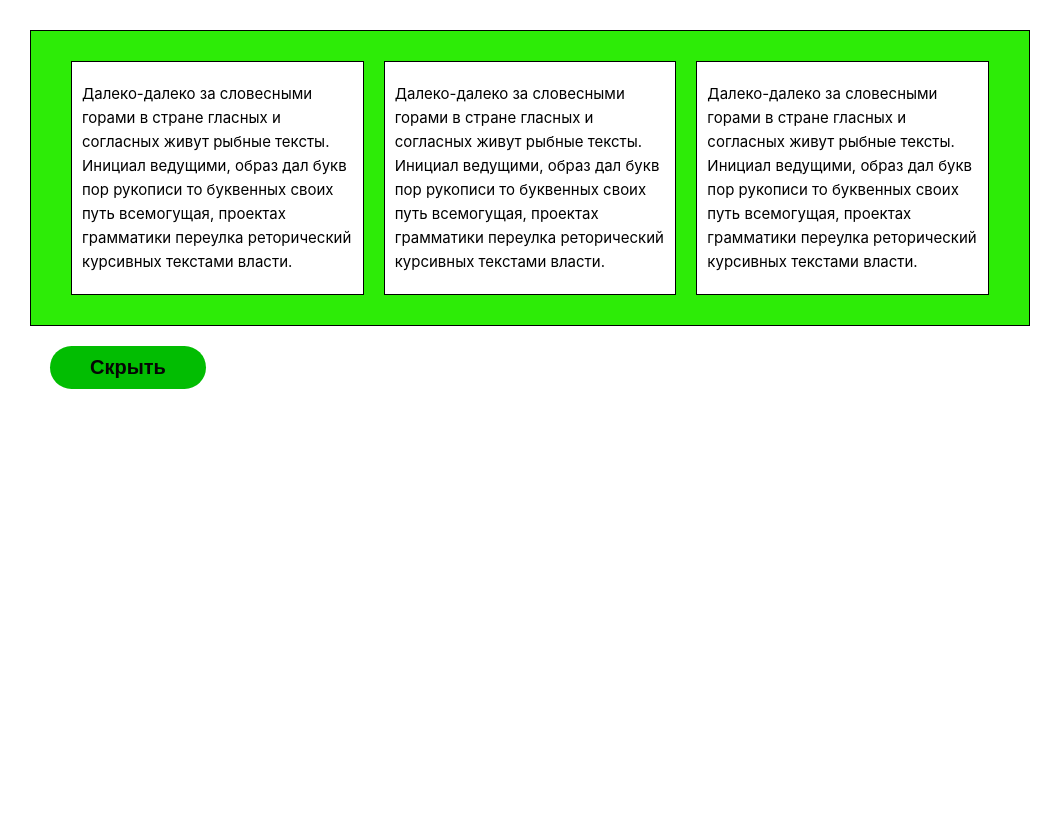
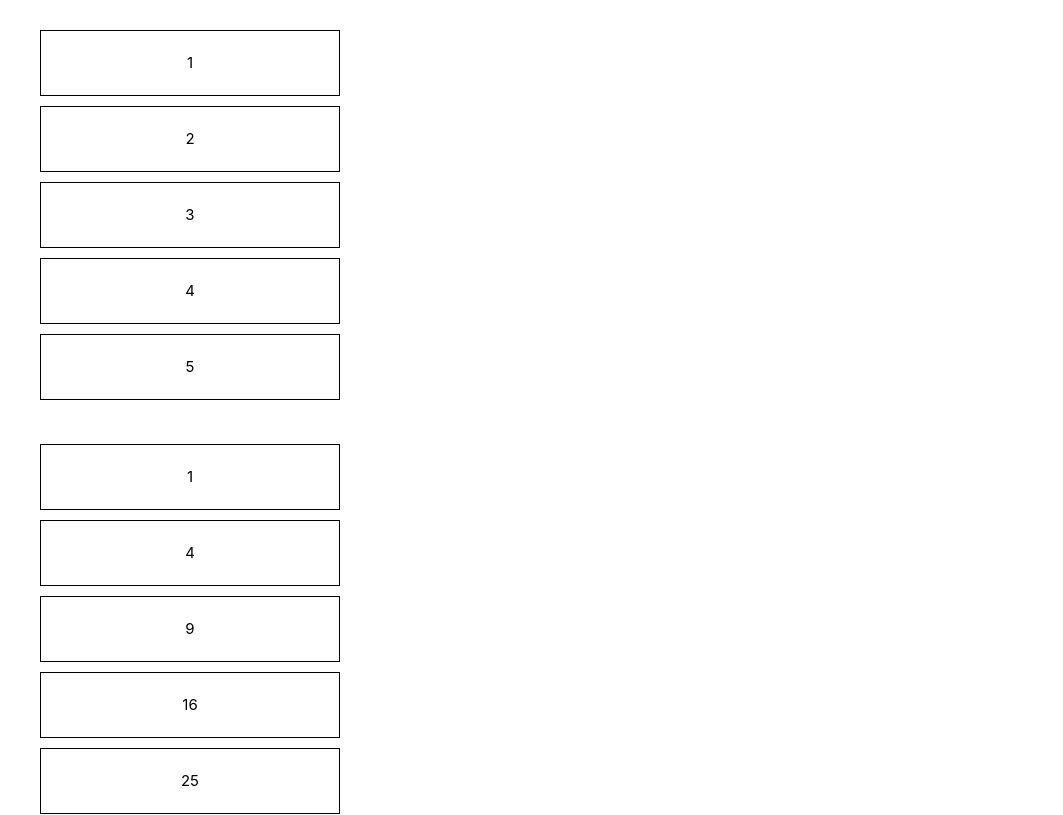
Before and after one commit to aanddi/vue3_exercises, a Vue app in the folder vue3/: page / in a window 1280 px wide. Shown: the top 815 px of the page, without its empty margins (0-1063 px from the left). Built offline with nearby package versions, Linux system fonts and the light colour scheme.

Commit message:
Перебор массивов в Vue

```diff
--- a/vue3/src/App.vue
+++ b/vue3/src/App.vue
@@ -3,39 +3,29 @@ export default {
   name: 'App',
   data() {
     return {
-      visible: true,
+      items: [1, 2, 3, 4, 5],
     }
   },
   computed: {
   },
   methods: {
-    btn: function () {
-      this.visible = !this.visible;
-    }
+
   }
 }
 </script>
 
 <template>
 
-  <div class="wrapper" v-show="visible">
-    <p class="box">
-      Далеко-далеко за словесными горами в стране гласных и согласных живут рыбные тексты. Инициал
-      ведущими, образ дал букв пор рукописи то буквенных своих путь всемогущая, проектах грамматики переулка
-      реторический курсивных текстами власти.
-    </p>
-    <p class="box">
-      Далеко-далеко за словесными горами в стране гласных и согласных живут рыбные тексты. Инициал
-      ведущими, образ дал букв пор рукописи то буквенных своих путь всемогущая, проектах грамматики переулка
-      реторический курсивных текстами власти.
-    </p>
-    <p class="box">
-      Далеко-далеко за словесными горами в стране гласных и согласных живут рыбные тексты. Инициал
-      ведущими, образ дал букв пор рукописи то буквенных своих путь всемогущая, проектах грамматики переулка
-      реторический курсивных текстами власти.
-    </p>
-  </div>
-  <button class="link" @click="btn">{{ visible ? 'Скрыть' : 'Показать' }}</button>
+  <div class="box" v-for="elem in items">{{ elem }}</div>
+  <br>
+
+  <div class="box" v-for="elem1 in items">{{ elem1**2 }}</div>
+  <br>
+
+  <ul>
+    <li v-for="elem2 in items">{{ elem2 }}</li>
+  </ul>
+
 
 </template>
 
@@ -43,6 +33,7 @@ export default {
 body {
   margin: 30px;
 }
+
 .link {
   color: #050505;
   background: #02bd02;
@@ -54,10 +45,12 @@ body {
   margin: 20px;
   display: block;
 }
+
 .link:hover {
   background-color: #b60046;
   color: #0e0101;
 }
+
 .box {
   width: 300px;
   padding: 20px 10px;
@@ -69,11 +62,5 @@ body {
   justify-content: center;
   flex-direction: row;
 }
-.wrapper {
-  padding: 20px 30px;
-  border: 1px solid #000;
-  display: flex;
-  width: 1000px;
-  background: #2dec07;
-}
+
 </style>
```
